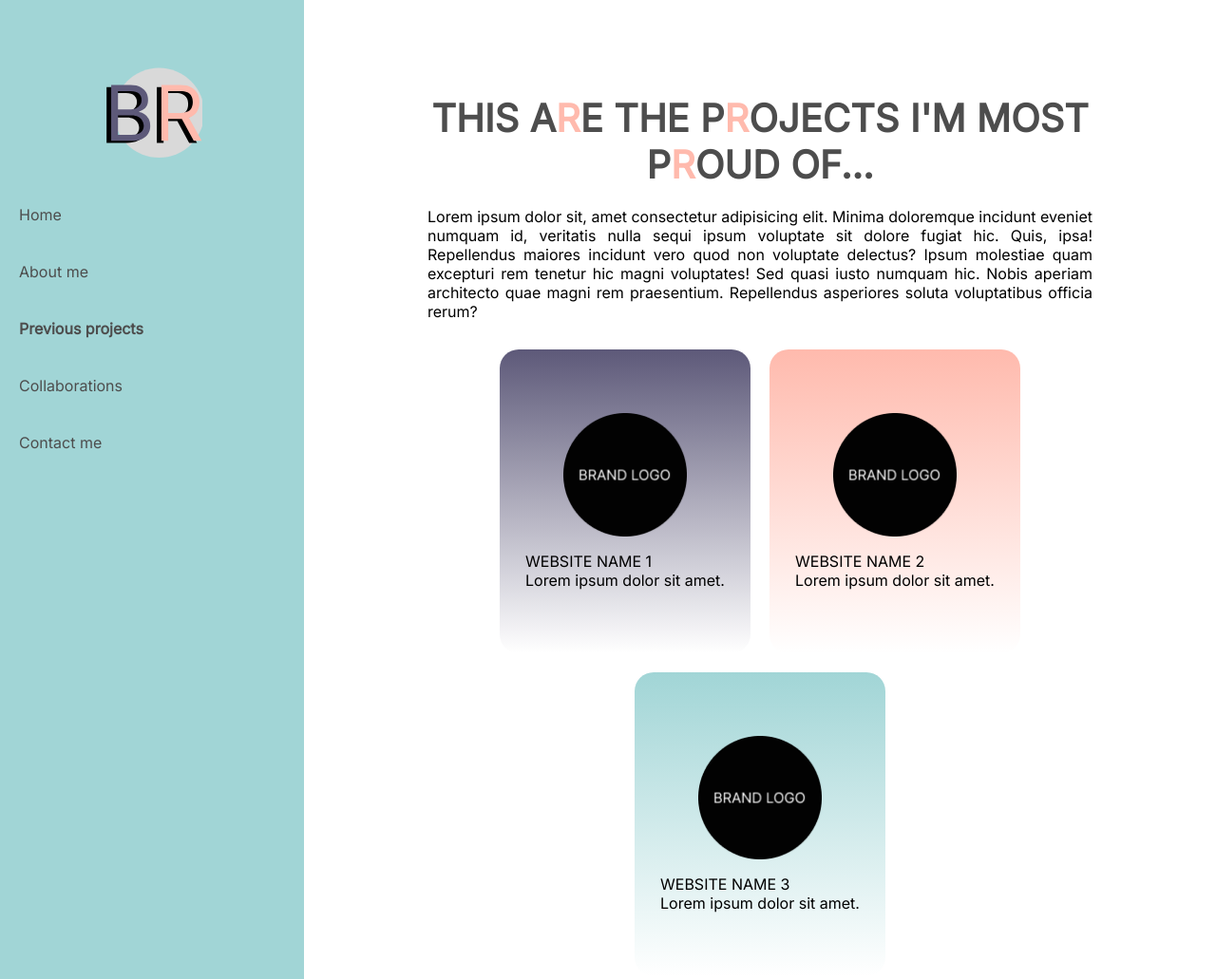
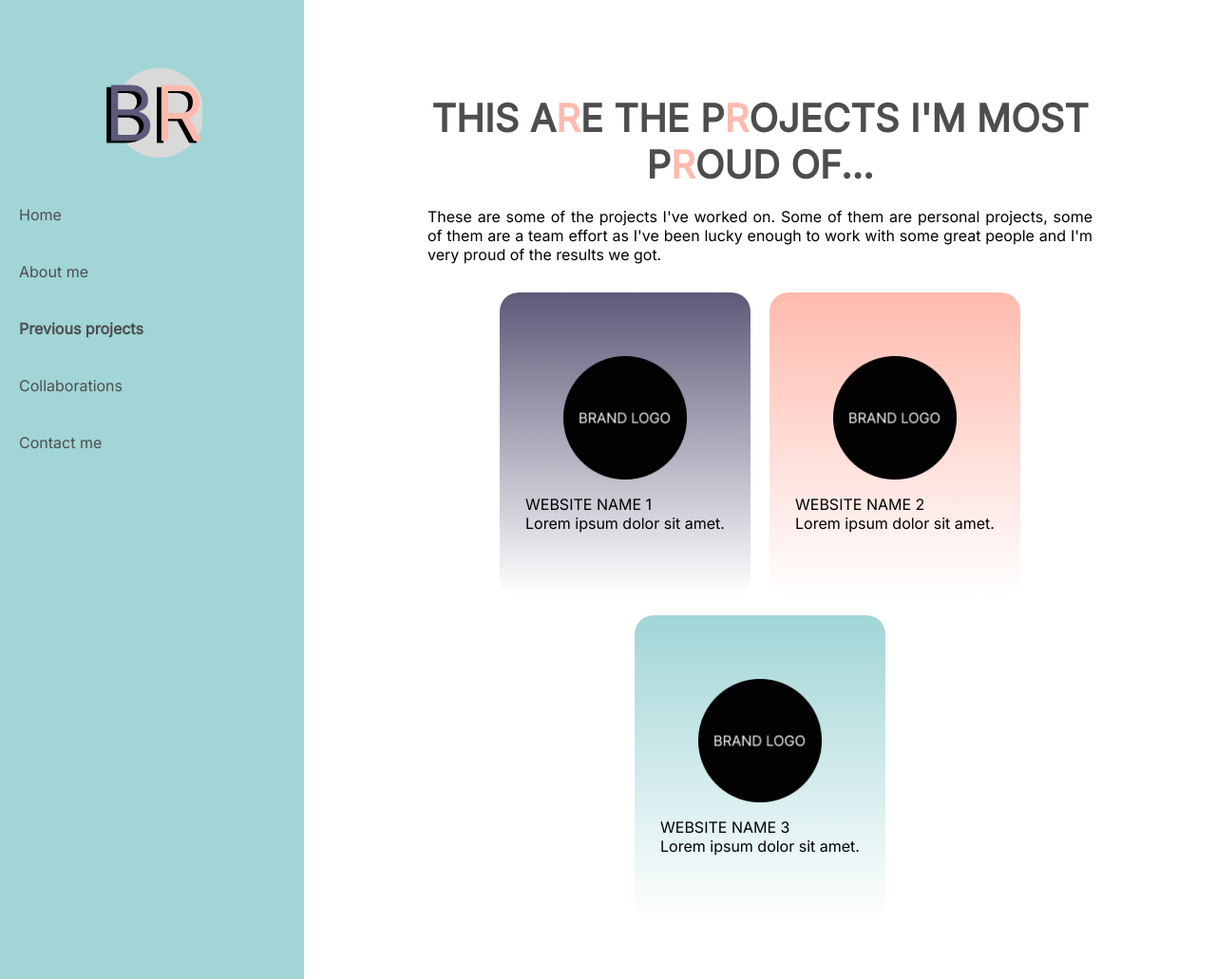
Before and after one commit to bytheseaside/BR__Portfolio, a website: page pages/projects.html in a window 1280 px wide. Shown: the top 1031 px of the page at 95% size. Drawn offline with Linux system fonts and the light colour scheme.

Commit message:
projects text modified

```diff
--- a/pages/projects.html
+++ b/pages/projects.html
@@ -63,13 +63,7 @@
         MOST P<span class="R">R</span>OUD OF...
       </h1>
       <p class="projects__text">
-        Lorem ipsum dolor sit, amet consectetur adipisicing elit. Minima
-        doloremque incidunt eveniet numquam id, veritatis nulla sequi ipsum
-        voluptate sit dolore fugiat hic. Quis, ipsa! Repellendus maiores
-        incidunt vero quod non voluptate delectus? Ipsum molestiae quam
-        excepturi rem tenetur hic magni voluptates! Sed quasi iusto numquam hic.
-        Nobis aperiam architecto quae magni rem praesentium. Repellendus
-        asperiores soluta voluptatibus officia rerum?
+        These are some of the projects I've worked on. Some of them are personal projects, some of them are a team effort as I've been lucky enough to work with some great people and I'm very proud of the results we got.
       </p>
       <div class="website-cards" id="projects">
         <!--los links de las cards son placeholder-->
```
